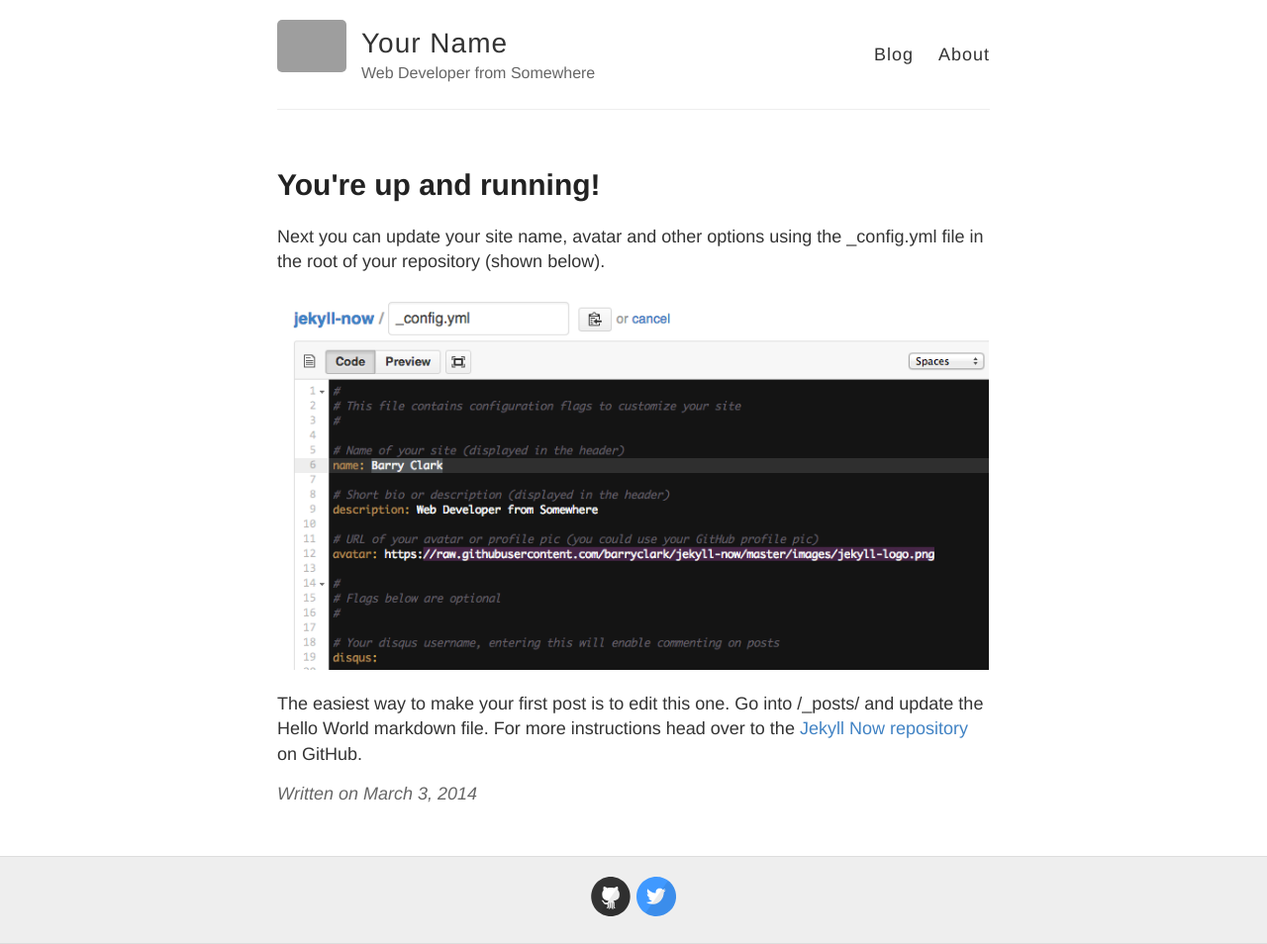
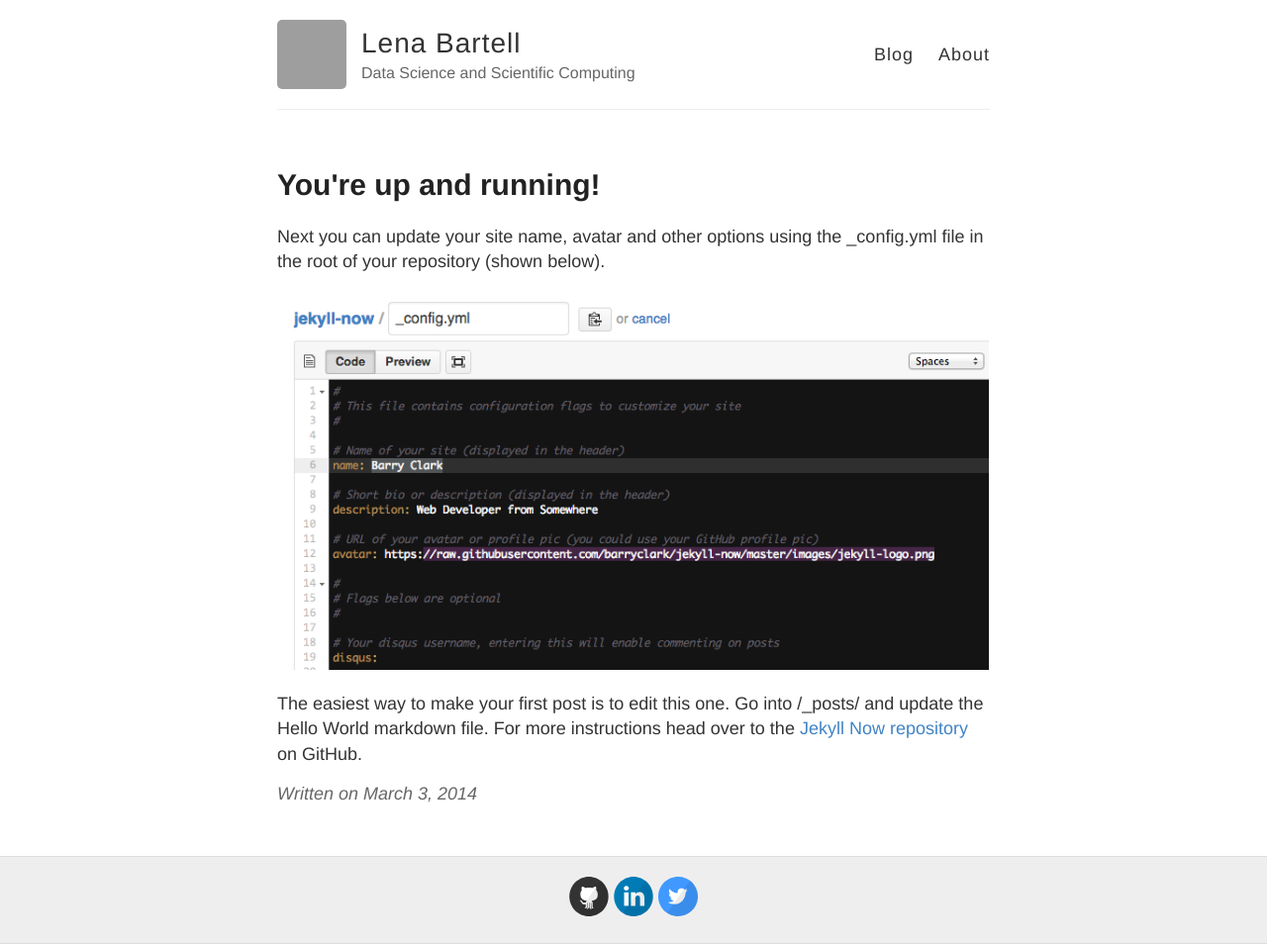
Before and after one commit to lenabradley/lenabradley.github.io, a Jekyll site: the page built from _posts/2014-3-3-Hello-World.md, in a window 1280 px wide. Shown: the whole page at 99% size. Built offline with Jekyll 4.4.1, drawn with Linux system fonts in a browser that asks for light colours; part of the change alters nothing that is shown; grey boxes are pictures that could not be loaded.

Commit message:
update config

```diff
--- a/_config.yml
+++ b/_config.yml
@@ -3,13 +3,13 @@
 #
 
 # Name of your site (displayed in the header)
-name: Your Name
+name: Lena Bartell
 
 # Short bio or description (displayed in the header)
-description: Web Developer from Somewhere
+description: Data Science and Scientific Computing
 
 # URL of your avatar or profile pic (you could use your GitHub profile pic)
-avatar: https://raw.githubusercontent.com/barryclark/jekyll-now/master/images/jekyll-logo.png
+avatar: https://avatars3.githubusercontent.com/u/13946918?s=460&v=4
 
 #
 # Flags below are optional
@@ -21,12 +21,12 @@ footer-links:
   email:
   facebook:
   flickr:
-  github: barryclark/jekyll-now
+  github: https://github.com/lbartell
   instagram:
-  linkedin:
+  linkedin: https://www.linkedin.com/in/lenabartell/
   pinterest:
   rss: # just type anything here for a working RSS icon
-  twitter: jekyllrb
+  twitter: LenaBartell
   stackoverflow: # your stackoverflow profile, e.g. "users/50476/bart-kiers"
   youtube: # channel/<your_long_string> or user/<user-name>
   googleplus: # anything in your profile username that comes after plus.google.com/
@@ -37,11 +37,11 @@ footer-links:
 disqus:
 
 # Enter your Google Analytics web tracking code (e.g. UA-2110908-2) to activate tracking
-google_analytics:
+google_analytics: UA-65732705-2
 
 # Your website URL (e.g. http://barryclark.github.io or http://www.barryclark.co)
 # Used for Sitemap.xml and your RSS feed
-url:
+url: https://lbartell.github.io/
 
 # If you're hosting your site at a Project repository on GitHub pages
 # (http://yourusername.github.io/repository-name)
```
